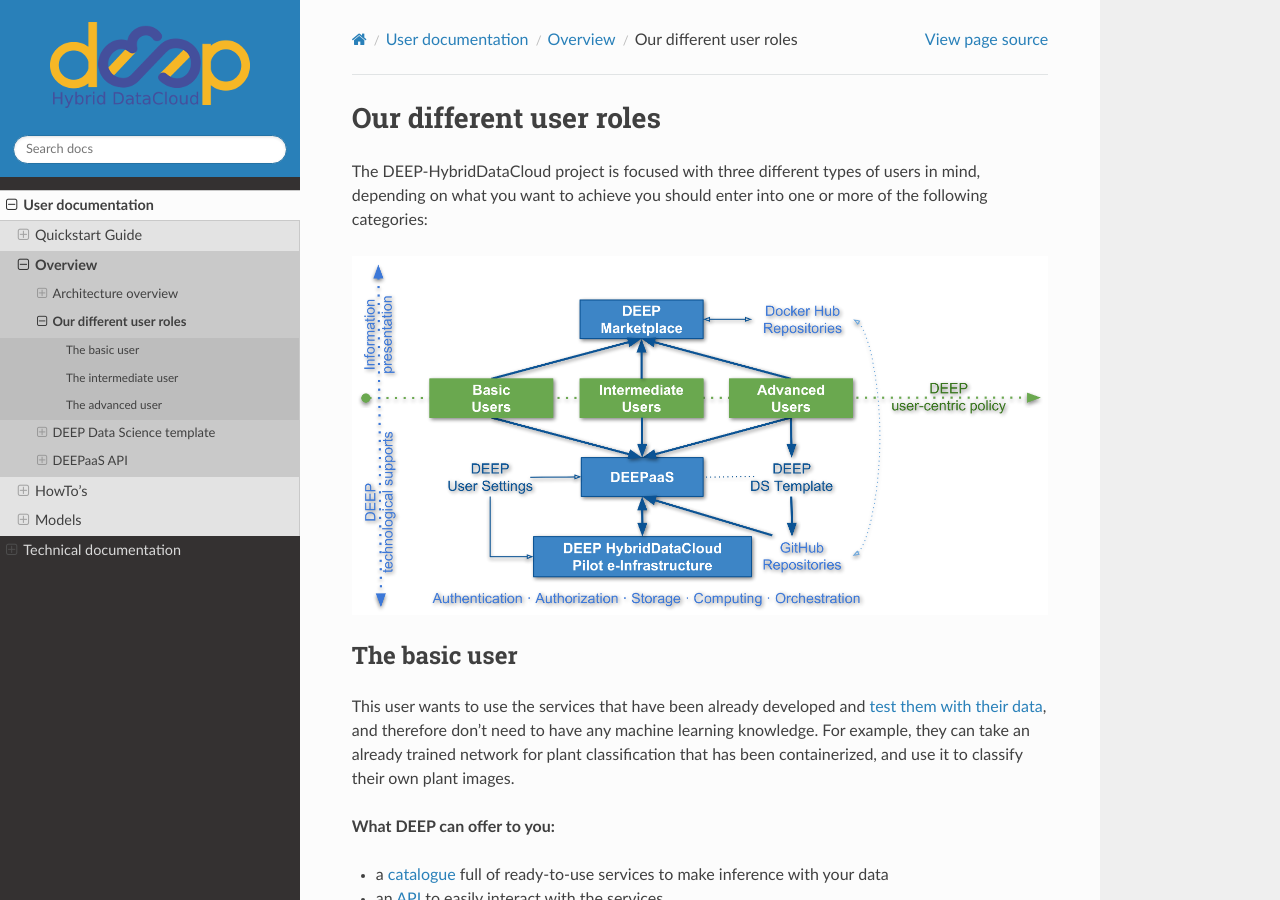
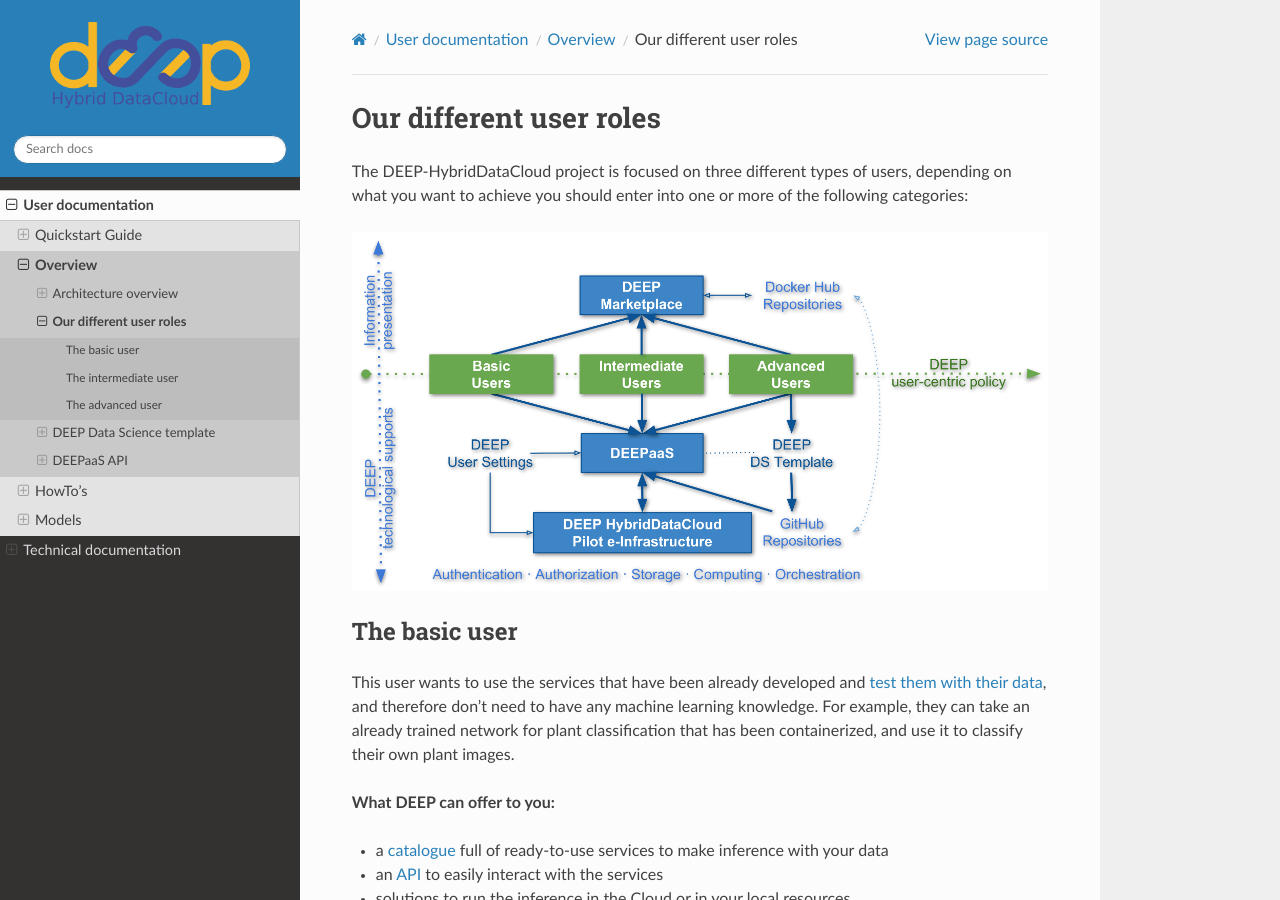
Before and after one commit to deephdc/deep-docs, a Sphinx documentation site: the page built from source/user/overview/user-roles.rst, in a window 1280 px wide and 900 px high. Built offline with Sphinx 7.4.7 and the Read the Docs theme 2.0.0, drawn with Linux system fonts in a browser that asks for light colours.

Commit message:
Alvaro correction added

```diff
--- a/source/user/overview/user-roles.rst
+++ b/source/user/overview/user-roles.rst
@@ -1,7 +1,7 @@
 Our different user roles
 ========================
 
-The DEEP-HybridDataCloud project is focused with three different types of users in mind, depending on what you want to achieve you should enter into one or more of the following categories:
+The DEEP-HybridDataCloud project is focused on three different types of users, depending on what you want to achieve you should enter into one or more of the following categories:
 
 
 .. image:: ../../_static/DEEP_WP2-User_Viewpoint.png
```
